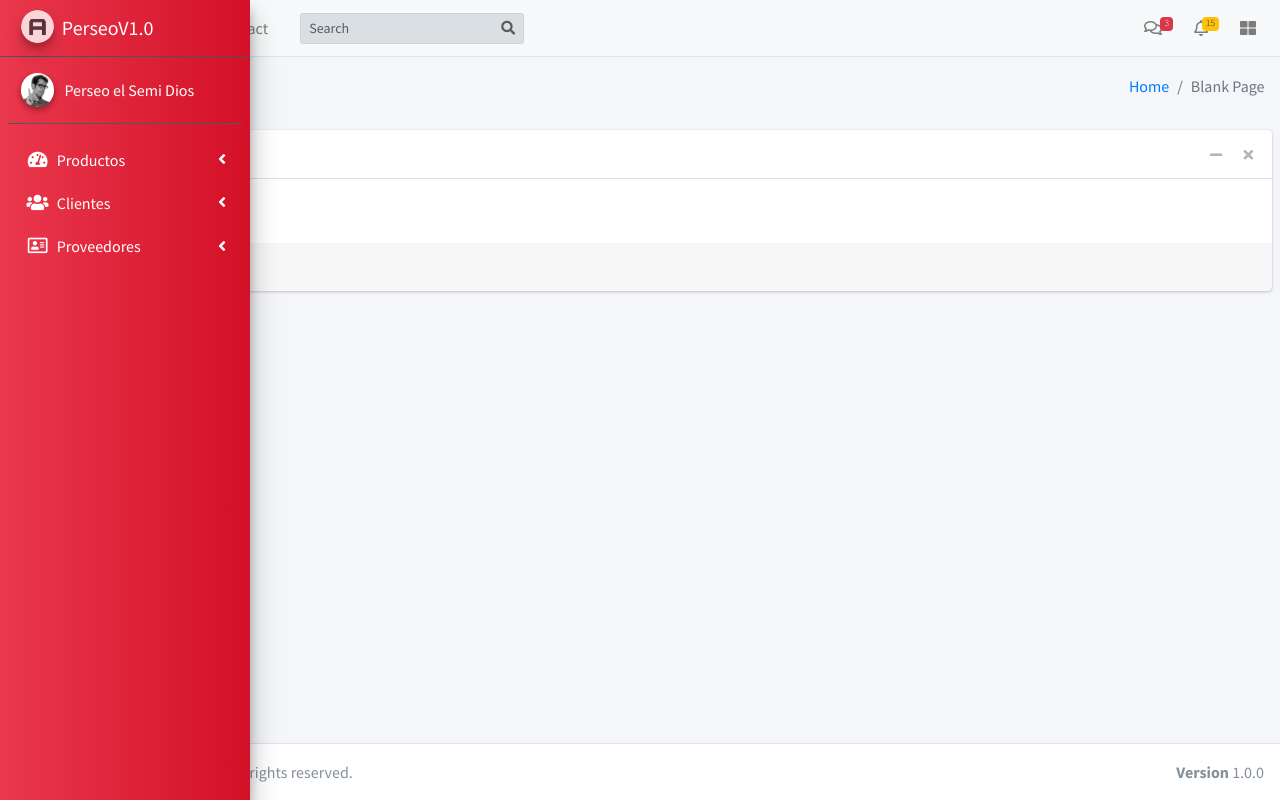
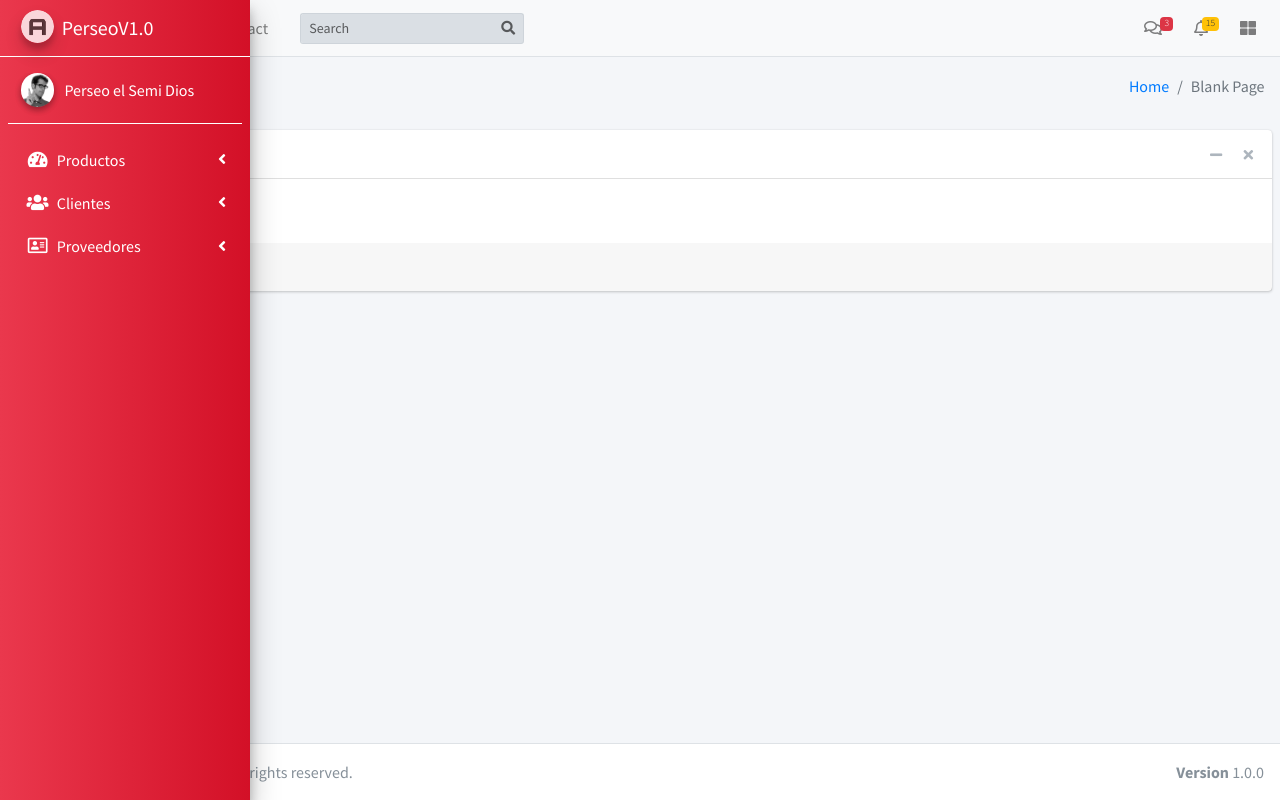
Before and after one commit to fumelolz/perseo1, a PHP site: page / in a window 1280 px wide. Run offline with PHP 8.4, Linux system fonts and the light colour scheme; some libraries are stand-ins or nearby versions.

Commit message:
Update estilos.css
Ahí esta

```diff
--- a/vistas/css/estilos.css
+++ b/vistas/css/estilos.css
@@ -3,6 +3,15 @@ background: #D31027;  /* fallback for old browsers */
 background: -webkit-linear-gradient(to right, #EA384D, #D31027);  /* Chrome 10-25, Safari 5.1-6 */
 background: linear-gradient(to right, #EA384D, #D31027); /* W3C, IE 10+/ Edge, Firefox 16+, Chrome 26+, Opera 12+, Safari 7+ */
 }
+
+.brand-link{
+	border-bottom: 1px solid #fff!important;
+}
+
 .color-icono{
 	color:white!important;
 }
+
+.user-panel{
+	border-bottom: 1px solid #fff!important;
+}
```
